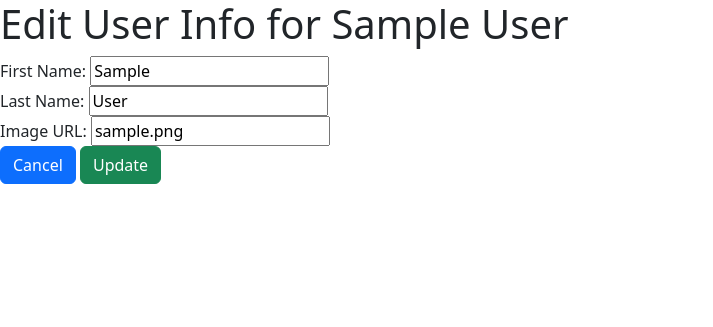
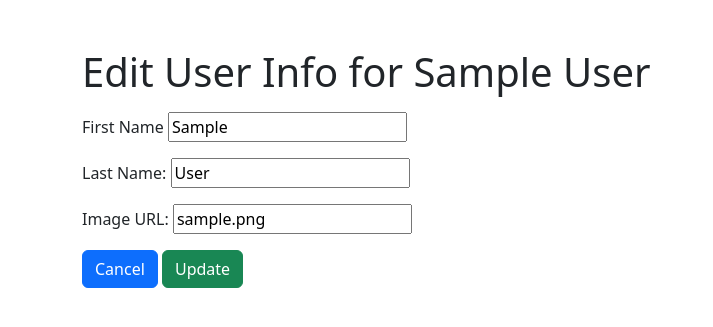
Before and after one commit to wndaniels/flask-blogly, a Flask app: page /users/1/edit in a window 1280 px wide. Shown: the top 327 px of the page, without its empty margins (0-713 px from the left). Run offline with Flask 2, Linux system fonts and the light colour scheme; tables that the repository leaves empty hold one stand-in row (values such as "Sample post"); some libraries are stand-ins or nearby versions.

Commit message:
Updated styling for all HTML files

```diff
--- a/models.py
+++ b/models.py
@@ -42,6 +42,12 @@ class Post(db.Model):
         default=datetime.datetime.now)
     users_id = db.Column(db.Integer, db.ForeignKey('users.id'), nullable=False)
 
+    @property
+    def date_time(self):
+        """Return nicely-formatted date."""
+
+        return self.created_at.strftime("%b %-d  %Y, %-I:%M %p")
+
     @classmethod
     def get_curr_post_by_id(cls, id):
         return cls.query.filter_by(id=id).all()
--- a/templates/base.html
+++ b/templates/base.html
@@ -10,8 +10,10 @@
 </head>
 
 <body>
-    {% block content %}
-    {% endblock %}
+    <div class="container mt-5">
+        {% block content %}
+        {% endblock %}
+    </div>
 </body>
 
 </html>
--- a/templates/post/edit_post.html
+++ b/templates/post/edit_post.html
@@ -9,17 +9,17 @@ Edit Story
 <h1>Edit story {{post.title}}</h1>
 <form method="POST">
     <div>
-        <div>
+        <div class="mt-3 mb-3">
             <label for="title">Title: </label>
             <input class="form-control" id="title" name="title" value="{{post.title}}">
         </div>
 
-        <div>
+        <div class="mt-3 mb-3">
             <label for="content">Content: </label>
             <textarea class="form-control" id="content" name="content">{{post.content}}</textarea>
         </div>
 
-        <div>
+        <div class="mt-3 mb-3">
             <a href="/users/{{post.users_id}}/post/{{post.id}}" class="btn btn-primary">Cancel</a>
             <button type="submit" class="btn btn-success">Edit</button>
         </div>
--- a/templates/post/post_details.html
+++ b/templates/post/post_details.html
@@ -8,11 +8,12 @@
 
 <div>
     <div>
-        <h1>{{post.title}}</h1>
+        <h1 class="display-2">{{post.title}}</h1>
     </div>
+    <hr>
     <div>
         <p>{{post.content}}</p>
-        <p>By {{user.first_name}} {{user.last_name}}</p>
+        <p><small class="text-muted"><em>{{user.first_name}} {{user.last_name}} on {{post.date_time}}</em></small></p>
     </div>
 
     <div>
--- a/templates/user/404.html
+++ b/templates/user/404.html
@@ -2,7 +2,7 @@
 
 {% block content %}
 
-<h1>Sorry, this page does not exist. Try seleting a User from the home page</h1>
+<h1 class="display-6">Sorry, this page does not exist. Try seleting a User from the home page</h1>
 <a href="/" class="btn btn-outline-dark">Go Home</a>
 
 {% endblock %}
--- a/templates/user/edit_user.html
+++ b/templates/user/edit_user.html
@@ -1,6 +1,6 @@
 {% extends 'base.html' %}
 
-{% block time %}
+{% block title %}
 Edit User
 {% endblock %}
 
@@ -9,22 +9,22 @@ Edit User
 <h1>Edit User Info for {{user.first_name}} {{user.last_name}}</h1>
 <form method="POST">
     <div>
-        <div>
-            <label for="first_name">First Name: </label>
+        <div class="mt-3 mb-3">
+            <label for="first_name">First Name</label>
             <input type="text" name="first_name" value="{{user.first_name}}">
         </div>
 
-        <div>
+        <div class="mt-3 mb-3">
             <label for="last_name">Last Name: </label>
             <input type="text" name="last_name" value="{{user.last_name}}">
         </div>
 
-        <div>
+        <div class="mt-3 mb-3">
             <label for="image_url">Image URL: </label>
             <input type="text" name="image_url" value="{{user.image_url}}">
         </div>
 
-        <div>
+        <div class="mt-3 mb-3">
             <a href="/users/{{user.id}}" class="btn btn-primary">Cancel</a>
             <button type="submit" class="btn btn-success">Update</button>
         </div>
--- a/templates/user/user_list.html
+++ b/templates/user/user_list.html
@@ -19,7 +19,7 @@ Users
         </ul>
     </div>
     <div>
-        <a class="btn btn-secondary" href="/users/new">Add user</a>
+        <a class="btn btn-sm btn-secondary" href="/users/new">Add user</a>
     </div>
 </div>
 {% endblock %}
--- a/test_models.py
+++ b/test_models.py
@@ -1,6 +1,6 @@
 from unittest import TestCase
 from app import app
-from models import db, Users
+from models import db, Users, Post
 
 app.config['SQLALCHEMY_DATABASE_URI'] = 'postgresql:///blogly_test'
 app.config['SQLALCHEMY_ECHO'] = False
```
Also changed, not shown: templates/post/new_post.html (+5 -5 lines), templates/user/new_user.html (+4 -4 lines), templates/user/user_details.html (+10 -6 lines).
